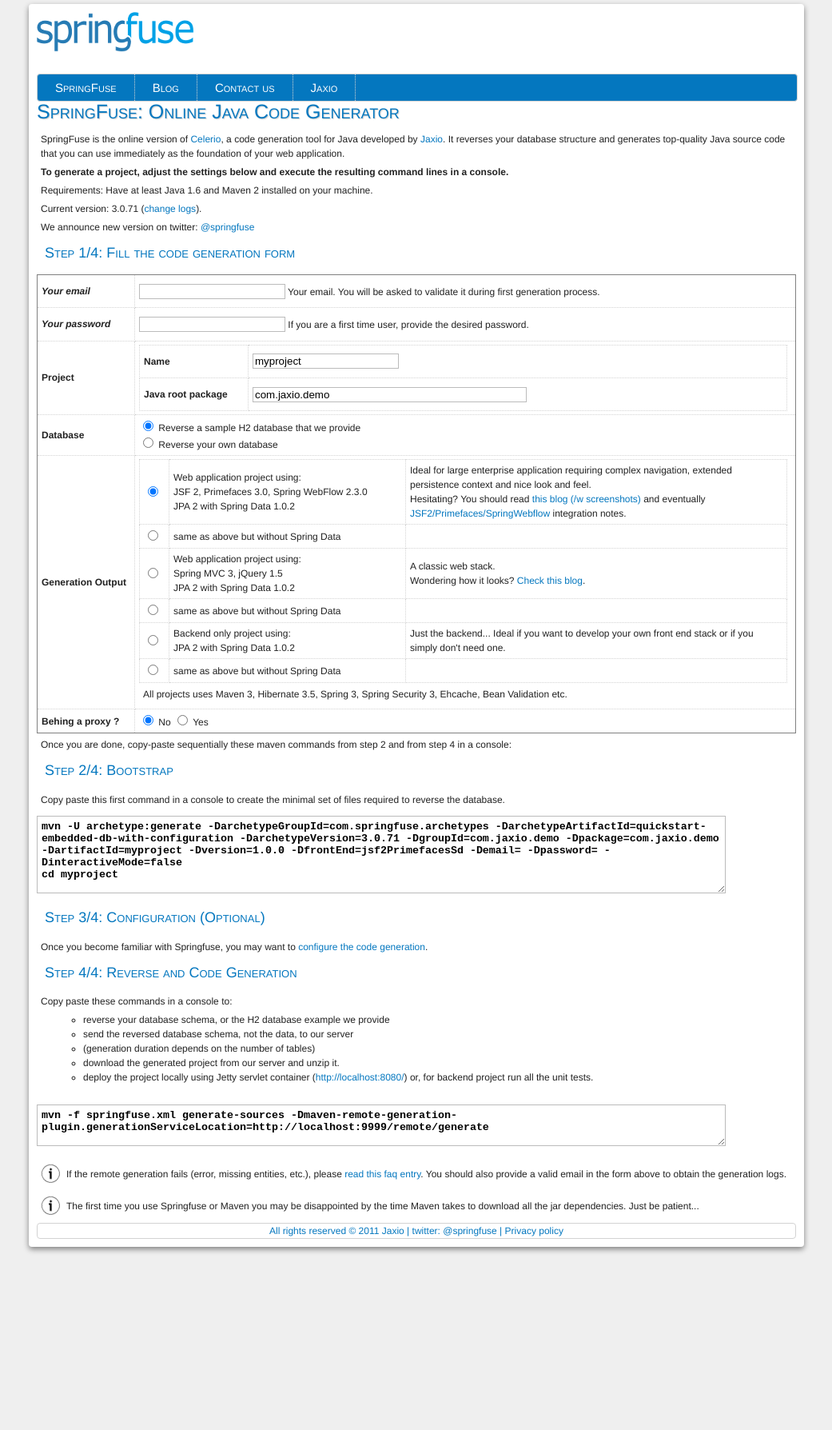
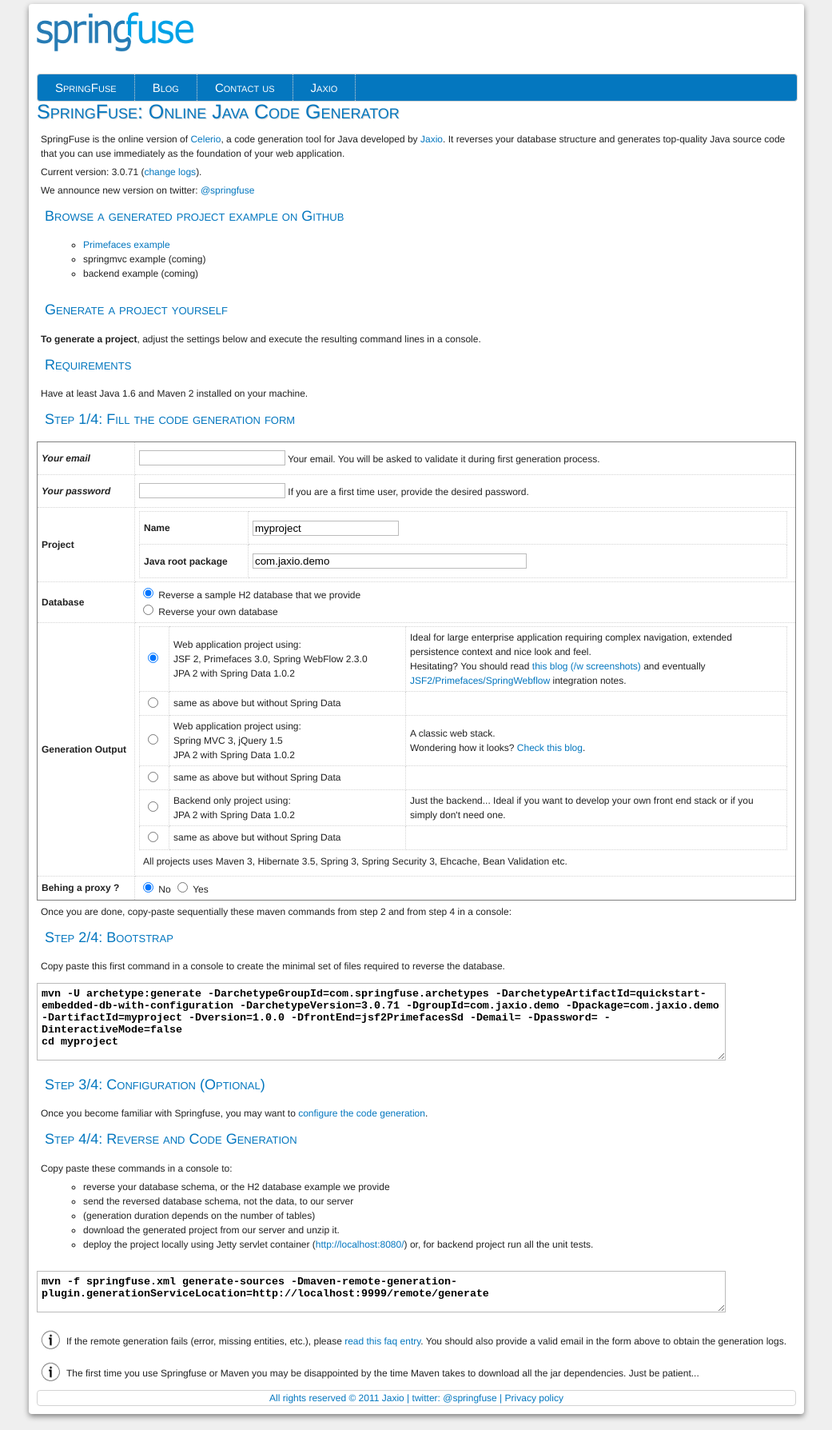
Before and after one commit to springfuse/springfuse.github.com, a Jekyll site: the page built from index.md, in a window 1280 px wide. Shown: the whole page at 80% size, without its empty margins (119-1160 px from the left). Built offline with Jekyll 4.4.1, drawn with Linux system fonts in a browser that asks for light colours; Markdown is read by kramdown in place of the engine named in the settings; comment, search, counter and statistics services are not loaded; before the commit the page ends 1579 px from its top, so only the background shows below that.

Commit message:
link to github

```diff
--- a/index.md
+++ b/index.md
@@ -9,17 +9,24 @@ SpringFuse is the online version of <a href="http://www.jaxio.com/en/celerio.htm
 a code generation tool for Java developed by <a href="http://www.jaxio.com/en/">Jaxio</a>. It reverses your database structure and generates top-quality Java source code that you
 can use immediately as the foundation of your web application.
 
-<strong>To generate a project, adjust the settings below and execute the resulting command lines in a console.</strong>
+Current version: 3.0.71 (<a href="/change-log.html">change logs</a>).
 
-Requirements: Have at least Java 1.6 and Maven 2 installed on your machine.
-
+We announce new version on twitter: <a href="http://twitter.com/#!/springfuse">@springfuse</a>
 <div>
 	<g:plusone></g:plusone>
 </div>
 
-Current version: 3.0.71 (<a href="/change-log.html">change logs</a>).
+## Browse a generated project example on Github
+* <a href="https://github.com/jaxio/generated-projects/tree/master/demoprime">Primefaces example</a>
+* springmvc example (coming)
+* backend example (coming)
 
-We announce new version on twitter: <a href="http://twitter.com/#!/springfuse">@springfuse</a>
+## Generate a project yourself
+<strong>To generate a project</strong>, adjust the settings below and execute the resulting command lines in a console.
+
+## Requirements
+Have at least Java 1.6 and Maven 2 installed on your machine.
+
 
 ## Step 1/4: Fill the code generation form
 
```
